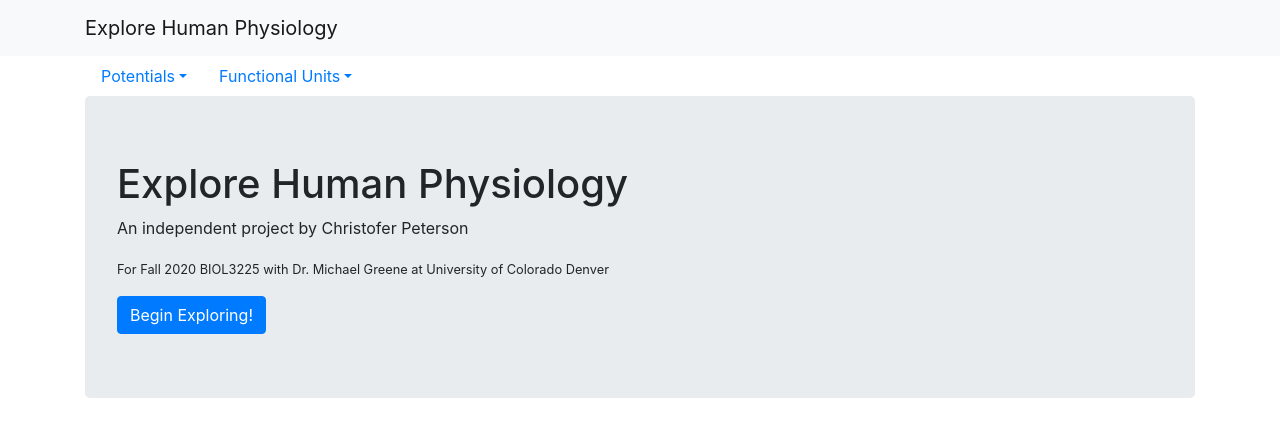
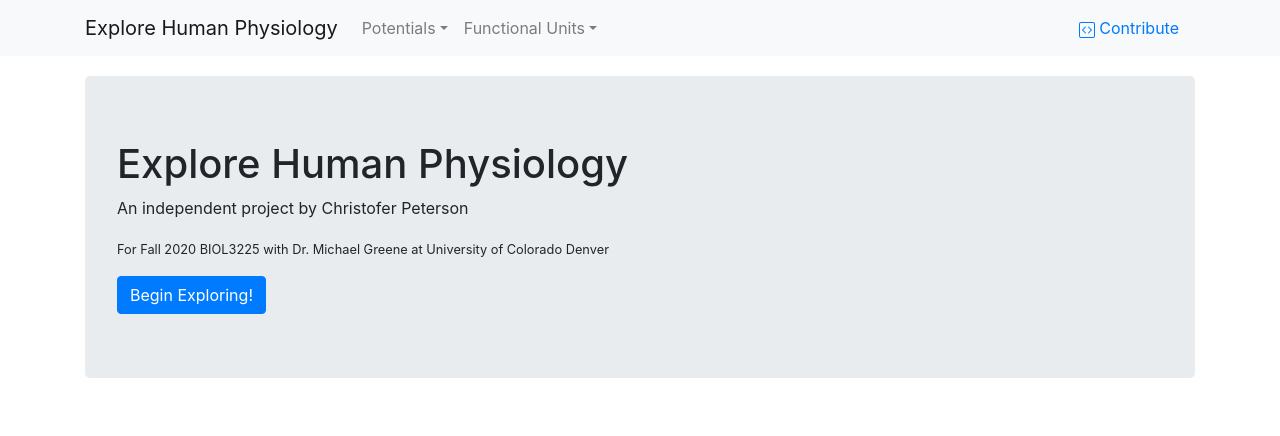
Before and after one commit to christoferpeterson/explore-human-physiology, a React (Create React App) app: page / in a window 1280 px wide. Shown: the top 436 px of the page. Built offline with nearby package versions, Linux system fonts and the light colour scheme.

Commit message:
Added link to github repo, claned up header styling https://github.com/christoferpeterson/explore-human-physiology/issues/://github.com/christoferpeterson/explore-human-physiology/issues/3

```diff
--- a/src/App.js
+++ b/src/App.js
@@ -5,7 +5,9 @@ import {
 	Link,
 	useLocation
 } from "react-router-dom";
-import {Container,Row,Col,Nav,Navbar,NavDropdown} from "react-bootstrap";
+import {Container,Row,Col,Nav,Navbar,NavDropdown,NavLink,Form,FormControl,Button} from "react-bootstrap";
+
+import { CodeSquare } from 'react-bootstrap-icons';
 
 import HomePage from './HomePage';
 import EquilibriumPotentialPage from './PotentialPages/EquilibriumPotentialPage';
@@ -17,34 +19,30 @@ function App() {
 	const path = useLocation();
 	return (
 		<div>
-			<Navbar bg="light" expand="lg">
+			<Navbar style={{marginBottom:20}} bg="light" expand="lg">
 				<Container>
-					<Row>
-						<Col>
-							<Navbar.Brand href="/">Explore Human Physiology</Navbar.Brand>
-						</Col>
-					</Row>
+					<Navbar.Brand href="/">Explore Human Physiology</Navbar.Brand>
+					<Navbar.Toggle aria-controls="basic-navbar-nav" />
+					<Navbar.Collapse id="basic-navbar-nav">
+						<Nav className="mr-auto">
+							<NavDropdown title="Potentials" id="basic-nav-dropdown">
+								<NavDropdown.Item><Link to="equilibrium-potential">Equilibrium Potential</Link></NavDropdown.Item>
+								<NavDropdown.Item><Link to="resting-membrane-potential">Resting Membrane Potential</Link></NavDropdown.Item>
+								<NavDropdown.Item><Link to="action-potential">Action Potential</Link></NavDropdown.Item>
+							</NavDropdown>
+							<NavDropdown title="Functional Units" id="basic-nav-dropdown">
+								<NavDropdown.Item><Link to="sarcomere">Sarcomere</Link></NavDropdown.Item>
+							</NavDropdown>
+						</Nav>
+						<NavLink style={{paddingLeft:0}} className="ml-auto" href="https://github.com/christoferpeterson/explore-human-physiology" target="_blank"><CodeSquare /> Contribute</NavLink>
+						{/* <Form inline>
+							<FormControl type="text" placeholder="Search" className="mr-sm-2" />
+							<Button variant="outline-success">Search</Button>
+						</Form> */}
+					</Navbar.Collapse>
 				</Container>
 			</Navbar>
 			<Container className="App">
-				<Row>
-					<Col>
-						<Nav>
-							<Nav.Item>
-								<NavDropdown title="Potentials">
-								<NavDropdown.Item><Link to="equilibrium-potential">Equilibrium Potential</Link></NavDropdown.Item>
-								<NavDropdown.Item><Link to="resting-membrane-potential">Resting Membrane Potential</Link></NavDropdown.Item>
-								<NavDropdown.Item><Link to="action-potential">Action Potential</Link></NavDropdown.Item>
-								</NavDropdown>
-							</Nav.Item>
-							<Nav.Item>
-								<NavDropdown title="Functional Units">
-									<NavDropdown.Item><Link to="sarcomere">Sarcomere</Link></NavDropdown.Item>
-								</NavDropdown>
-							</Nav.Item>
-						</Nav>
-					</Col>
-				</Row>
 				{/* A <Switch> looks through its children <Route>s and
 				renders the first one that matches the current URL. */}
 				<Switch>
```
